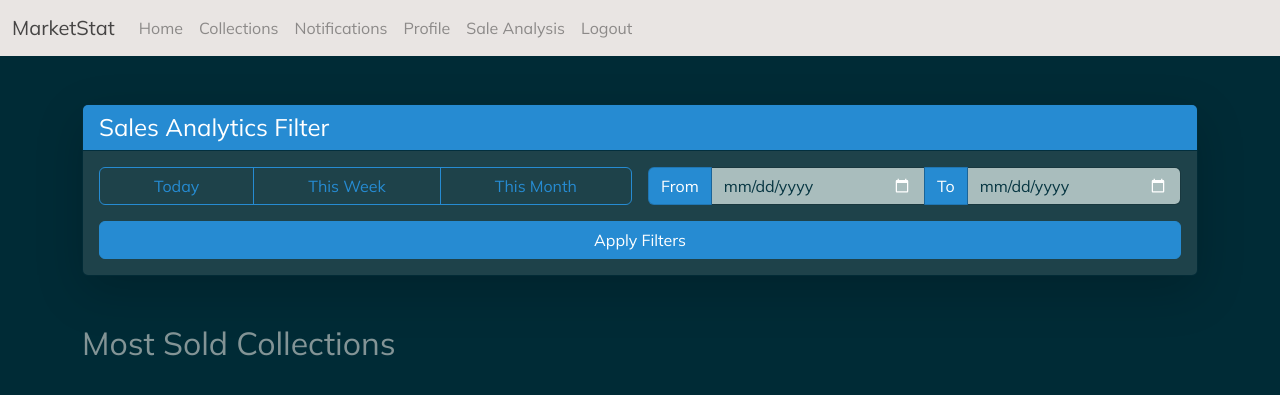
After one commit to Rohan-Dh/MarketStat, a Django app: template MarketStat/User/templates/saleAnalysis.html in a window 1280 px wide. The commit adds this page. Shown: the top 395 px of the page. Run offline with Django 5.2, Linux system fonts and the light colour scheme; the template is opened without the code that fills it, so the values that code supplies are empty; parts of the project's set-up code (start-up, migrations or seed data) failed here and were passed over.

Commit message:
saleAnalysis ongoing

```diff
--- a/MarketStat/User/static/css/style.css
+++ b/MarketStat/User/static/css/style.css
@@ -1027,3 +1027,31 @@ body {
 }
 
 /* email verification code form ends*/
+
+/* review page styling starts */
+/* Custom Styles */
+.time-filter.active {
+  background: #0dcaf0;
+  color: white !important;
+  border-color: #0dcaf0;
+}
+
+.progress {
+  height: 25px;
+  border-radius: 12px;
+  overflow: hidden;
+}
+
+.progress-bar {
+  font-weight: 700;
+  letter-spacing: 0.5px;
+}
+
+.card {
+  transition: transform 0.3s ease;
+}
+
+.card:hover {
+  transform: translateY(-5px);
+}
+/* review page styling ends */
--- a/MarketStat/User/static/js/logic.js
+++ b/MarketStat/User/static/js/logic.js
@@ -167,3 +167,36 @@ window.addEventListener('click', function (event) {
     form.style.display = 'none';
   }
 });
+
+
+
+// review js starts
+// Dark Mode Toggle
+function toggleDarkMode() {
+  document.documentElement.classList.toggle('dark-mode');
+  localStorage.setItem('darkMode', document.documentElement.classList.contains('dark-mode'));
+}
+
+// Initialize dark mode
+if (localStorage.getItem('darkMode') === 'true') {
+  document.documentElement.classList.add('dark-mode');
+}
+
+// Filter Interactions
+document.querySelectorAll('.filter-btn').forEach(btn => {
+  btn.addEventListener('click', function () {
+    if (this.dataset.interval) {
+      document.querySelectorAll('.filter-btn').forEach(b => b.classList.remove('active'));
+      this.classList.add('active');
+      document.getElementById('time_interval').value = this.dataset.interval;
+    }
+  });
+});
+
+// Date Input Handling
+document.querySelectorAll('.date-input').forEach(input => {
+  input.addEventListener('change', function () {
+    document.getElementById('time_interval').value = 'custom';
+  });
+});
+// review js ends
--- a/MarketStat/User/templates/navbar.html
+++ b/MarketStat/User/templates/navbar.html
@@ -1,5 +1,5 @@
 {% extends "base.html" %}
-{% block content %}
+{% block navbar %}
 <nav class="navbar navbar-expand-lg bg-body-tertiary-custom">
     <div class="container-fluid">
         <a class="navbar-brand" href="#">MarketStat</a>
@@ -22,7 +22,7 @@
                     <a class="nav-link profile {% if request.resolver_match.url_name == 'profile' %} active {% endif %}" href="{% url "user:profile" request.user.id %}">Profile</a>
                 </li>
                 <li class="nav-item">
-                    <a class="nav-link {% if request.resolver_match.url_name == 'review' %} active {% endif %}" href="{% url "user:review"%}">Review</a>
+                    <a class="nav-link {% if request.resolver_match.url_name == 'saleAnalysis' %} active {% endif %}" href="{% url "user:saleAnalysis"%}">Sale Analysis</a>
                 </li>
                 <li class="nav-item">
                     <a class="nav-link {% if request.resolver_match.url_name == 'logout' %} active {% endif %}" href="{% url "user:logout"%}">Logout</a>
@@ -31,4 +31,4 @@
         </div>
     </div>
 </nav>
-{% endblock content %}
+{% endblock navbar %}
--- /dev/null
+++ b/MarketStat/User/templates/saleAnalysis.html
@@ -0,0 +1,98 @@
+{% include "navbar.html" %}
+{% block content %}
+
+<div class="container mt-5">
+  <div class="card shadow-lg mb-5">
+    <div class="card-header bg-info text-white">
+      <h4 class="mb-0">Sales Analytics Filter</h4>
+    </div>
+    <div class="card-body">
+      <form method="GET" class="row g-3">
+        <!-- Quick Filters -->
+        <div class="col-md-6">
+          <div class="btn-group w-100" role="group" aria-label="Basic example">
+            <button type="button" class="btn btn-outline-info time-filter" data-interval="today">Today</button>
+            <button type="button" class="btn btn-outline-info time-filter" data-interval="week">This Week</button>
+            <button type="button" class="btn btn-outline-info time-filter" data-interval="month">This Month</button>
+          </div>
+        </div>
+
+        <!-- Date Range Picker -->
+        <div class="col-md-6">
+          <div class="input-group">
+            <span class="input-group-text bg-info text-white">From</span>
+            <input type="date" class="form-control" name="start_date" id="start_date">
+            <span class="input-group-text bg-info text-white">To</span>
+            <input type="date" class="form-control" name="end_date" id="end_date">
+          </div>
+        </div>
+
+        <input type="hidden" name="time_interval" id="time_interval" value="{{ request.GET.time_interval }}">
+
+        <div class="col-12">
+          <button type="submit" class="btn btn-info w-100">
+            <i class="bi bi-funnel-fill"></i> Apply Filters
+          </button>
+        </div>
+      </form>
+    </div>
+  </div>
+
+  <!-- Most Sold Collections -->
+  <h2 class="mb-4">Most Sold Collections</h2>
+  <div class="row row-cols-1 row-cols-md-2 row-cols-lg-3 g-4">
+    {% for obj in collectionCount %}
+    <div class="col">
+      <div class="card h-100 shadow-sm">
+        <div class="card-body">
+          <h5 class="card-title">{{ obj.collection__name }}</h5>
+          <p class="card-text">Total Sold: {{ obj.total_sold }}</p>
+          <div class="progress">
+            <div class="progress-bar bg-info" role="progressbar"
+                 style="width: {{ obj.percentage }}%"
+                 aria-valuenow="{{ obj.percentage }}"
+                 aria-valuemin="0"
+                 aria-valuemax="100">
+              {{ obj.percentage }}%
+            </div>
+          </div>
+        </div>
+      </div>
+    </div>
+    {% endfor %}
+  </div>
+</div>
+
+<script>
+document.addEventListener('DOMContentLoaded', function() {
+  // Time Filter Buttons
+  document.querySelectorAll('.time-filter').forEach(button => {
+    button.addEventListener('click', function() {
+      // Remove active class from all buttons
+      document.querySelectorAll('.time-filter').forEach(btn => btn.classList.remove('active'));
+
+      // Add active class to clicked button
+      this.classList.add('active');
+
+      // Set hidden input value
+      document.getElementById('time_interval').value = this.dataset.interval;
+
+      // Clear date inputs
+      document.getElementById('start_date').value = '';
+      document.getElementById('end_date').value = '';
+    });
+  });
+
+  // Date Input Handling
+  const dateInputs = document.querySelectorAll('input[type="date"]');
+  dateInputs.forEach(input => {
+    input.addEventListener('change', function() {
+      // Clear time interval when dates are selected
+      document.getElementById('time_interval').value = 'custom';
+      document.querySelectorAll('.time-filter').forEach(btn => btn.classList.remove('active'));
+    });
+  });
+});
+</script>
+
+{% endblock %}
--- a/MarketStat/User/urls.py
+++ b/MarketStat/User/urls.py
@@ -18,5 +18,5 @@ urlpatterns = [
     path('profile/<int:userId>/', profileView, name="profile"),
     path('profile/change-profile/', changeProfile, name='changeProfile'),
     path('verifyEmail/', verifyEmail, name='verifyEmail'),
-    path('review/', review, name='review'),
+    path('sale-analysis/', saleAnalysis, name='saleAnalysis'),
 ]
```
Also changed, not shown: MarketStat/User/templates/review.html (deleted, +0 -22 lines), MarketStat/User/views.py (+50 -46 lines).
